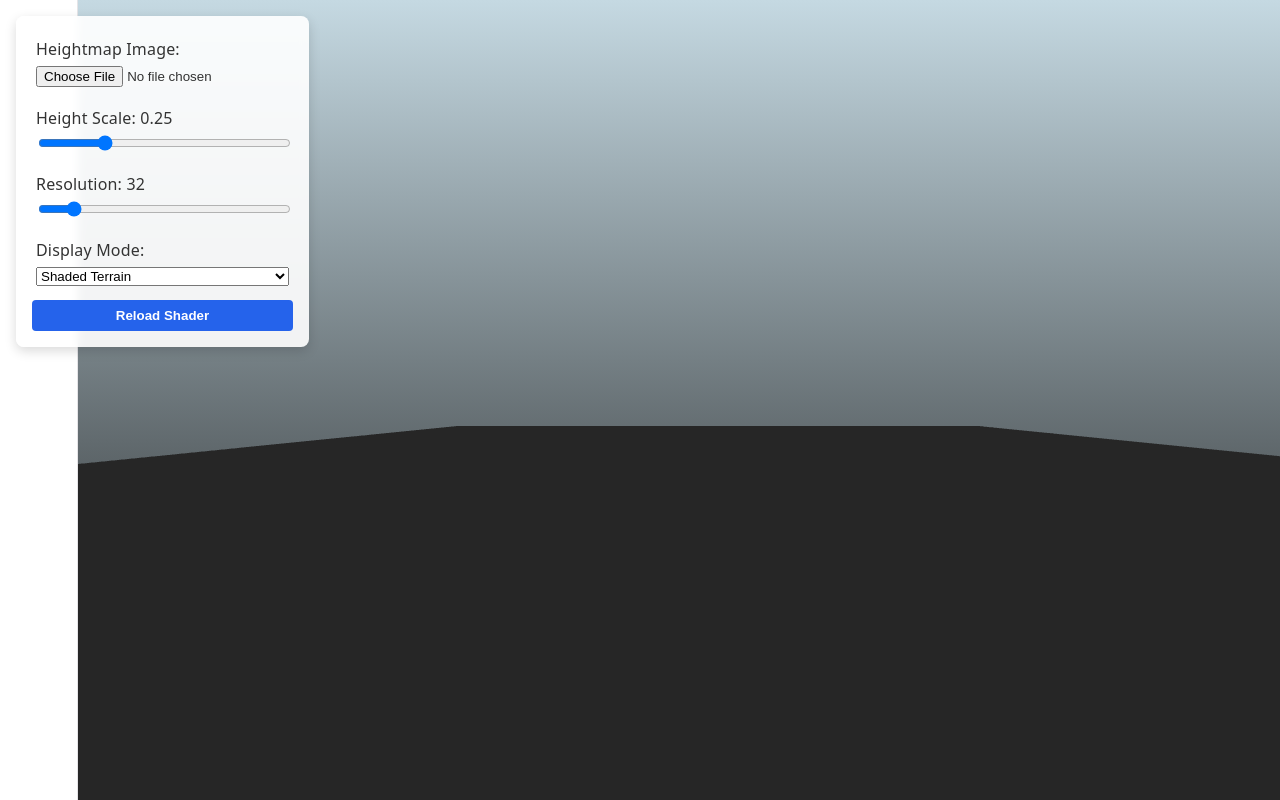
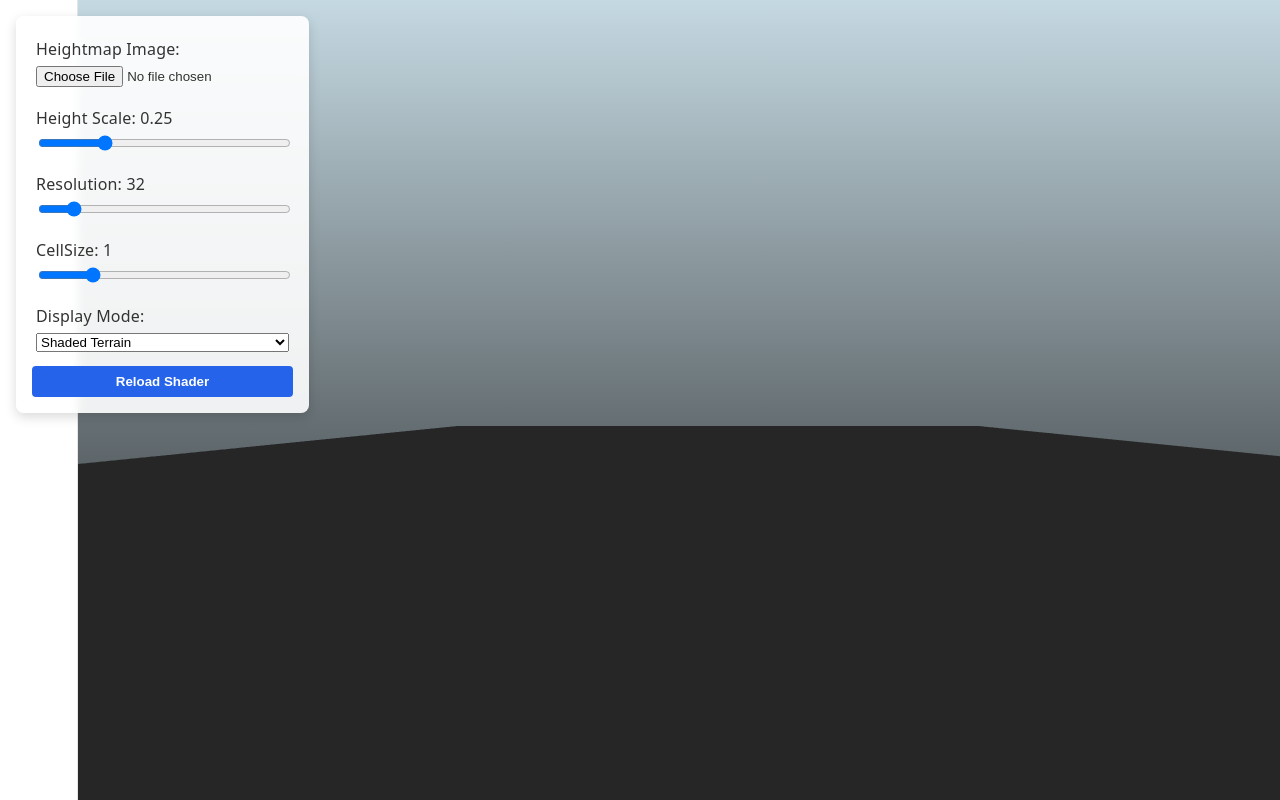
Before and after one commit to Code-Mozart/erosion-lab, a React (Vite) app: page / in a window 1280 px wide. Shown: the top 800 px of the page. Built offline with nearby package versions, Linux system fonts and the light colour scheme.

Commit message:
added worley noise

```diff
--- a/src/components/ControlPanel.jsx
+++ b/src/components/ControlPanel.jsx
@@ -12,6 +12,9 @@ export default function ControlPanel() {
   const reloadShader = useTerrainStore((s) => s.reloadShader);
   const debugMode = useTerrainStore((s) => s.debugMode);
   const setDebugMode = useTerrainStore((s) => s.setDebugMode);
+
+  const cellSize = useTerrainStore((s) => s.cellSize);
+  const setCellSize = useTerrainStore((s) => s.setCellSize);
 
   const handlePanelClick = (e) => {
     // Ignore clicks if they happened on or inside an input, select, button, or label
@@ -69,6 +72,18 @@ export default function ControlPanel() {
       </label>
 
       <label>
+        CellSize: {cellSize}
+        <input
+          type="range"
+          min="0.01"
+          max="5.0"
+          step="0.01"
+          value={cellSize}
+          onChange={(e) => setCellSize(parseFloat(e.target.value))}
+        />
+      </label>
+
+      <label>
         Display Mode:
         <select
           value={debugMode}
@@ -79,6 +94,7 @@ export default function ControlPanel() {
           <option value={2}>Gradients</option>
           <option value={3}>Steepness</option>
           <option value={4}>Normals</option>
+          <option value={5}>Debug Cell Noise</option>
         </select>
       </label>
 
--- a/src/components/Terrain.jsx
+++ b/src/components/Terrain.jsx
@@ -20,6 +20,7 @@ export default function Terrain() {
   const resolution = useTerrainStore((s) => s.resolution);
   const shaderVersion = useTerrainStore((s) => s.shaderVersion);
   const debugMode = useTerrainStore((s) => s.debugMode);
+  const cellSize = useTerrainStore((s) => s.cellSize);
 
   const [planeWidth, planeHeight] = useMemo(() => {
     if (!heightmap || !heightmap.image) {
@@ -87,6 +88,7 @@ export default function Terrain() {
         uTexture={heightmap || null}
         uMaxHeight={scaledMaxHeight}
         uDebugMode={debugMode}
+        uCellSize={cellSize}
         wireframe={isWireframe}
       />
     </mesh>
--- a/src/materials/customPlaneMaterial.js
+++ b/src/materials/customPlaneMaterial.js
@@ -10,6 +10,7 @@ export const CustomPlaneMaterial = shaderMaterial(
     uTexture: new Texture(),
     uMaxHeight: 2.5,
     uDebugMode: 0,
+    uCellSize: 1.0,
   },
 
   customPlaneVert,
--- a/src/store/useTerrainStore.js
+++ b/src/store/useTerrainStore.js
@@ -10,9 +10,13 @@ export const useTerrainStore = create((set, get) => ({
   shaderVersion: 0,
   debugMode: 0,
 
+  cellSize: 1.0,
+
   setMaxHeight: (maxHeight) => set({ maxHeight }),
   setResolution: (resolution) => set({ resolution }),
   setDebugMode: (debugMode) => set({ debugMode }),
+
+  setCellSize: (cellSize) => set({ cellSize }),
 
   reloadShader: () => {
     const { shaderVersion: oldVersion } = get();
```
Also changed, not shown: src/shaders/customPlane.frag, src/shaders/customPlane.vert.
